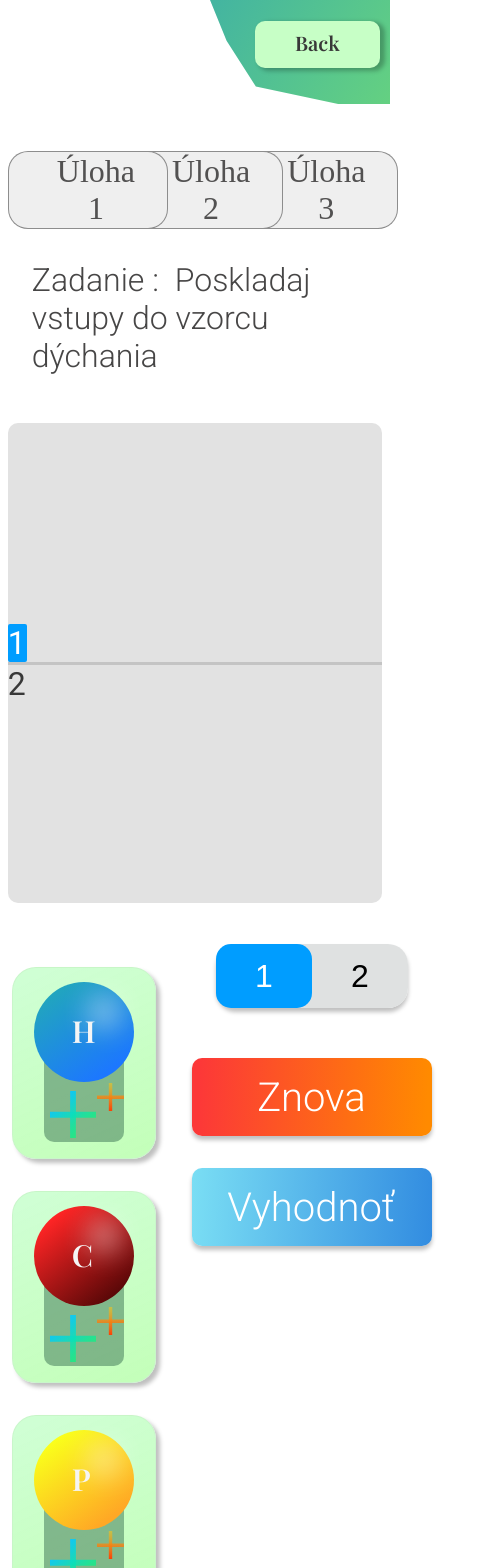
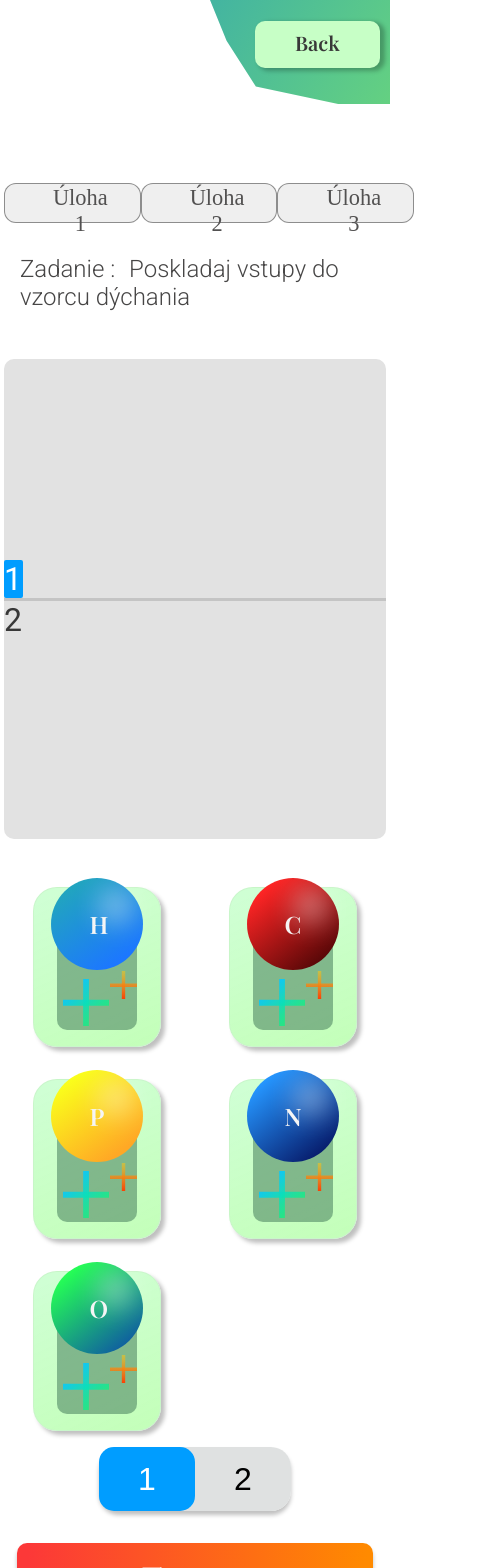
Before and after one commit to smravec/Photosynthesis-Breathing-React-Website, a React (Create React App) app: page /demo in a window 390 px wide. Shown: the top 1568 px of the page, 488 px wide, since content can reach past the window. Built offline with nearby package versions, Linux system fonts and the light colour scheme.

Commit message:
Responsive till 800px

```diff
--- a/src/components/AddElemDemoPage.module.css
+++ b/src/components/AddElemDemoPage.module.css
@@ -12,6 +12,8 @@
     box-sizing: border-box;
     box-shadow: 4px 4px 4px rgba(0, 0, 0, 0.25);
     border-radius: 24px;
+
+    position: relative;
 }
 
 /* Container where all the content is displayed */
@@ -36,8 +38,14 @@
     width: 100px;
     height: 100px;
 
-    transform: translate(0px,-60px);
+    transform:translate(0px, -60px);
 }
+
+.Atom div:first-child{
+    font-size: 1.9rem;
+    transform:translate(38px, 28px);
+}
+
 
 /* Container for all the actual buttons */
 .AddElemButtonsContainer{
@@ -100,3 +108,76 @@
 }
 
 /* Media Queries */
+@media screen and (max-width:800px){
+    .AddElem{
+        display: flex;
+        justify-content: center;
+
+        height: 10rem;
+        width: 8rem;
+
+        background:  linear-gradient(155.17deg, rgba(0, 255, 25, 0.1863) 6.54%, rgba(36, 255, 0, 0.27) 94.59%);
+
+        border: 1px solid rgba(200, 245, 202, 0.82);
+        box-sizing: border-box;
+        box-shadow: 4px 4px 4px rgba(0, 0, 0, 0.25);
+        border-radius: 24px;
+    }
+
+    .AddElemInnerContainer{
+        display: flex;
+        flex-direction: column;
+        justify-content: flex-end;
+
+        width: 5rem;
+
+        margin-top: 2.5rem;
+        margin-bottom: 1rem;
+        border-radius: 10px;
+
+        background: rgba(73, 129, 95, 0.56);
+    }
+
+    .Atom{
+        align-self: center;
+
+        width: 92px;
+        height: 92px;
+
+        transform: translate(0px,-60px);
+    }
+
+    .Atom div:first-child{
+        font-size: 1.5rem;
+        transform:translate(38px, 30px);
+    }
+
+    .AddElemButtonsContainer{
+        width: 100%;
+        height: 3.5rem;
+    }
+    #Add1Container{
+        width: 3.31rem;
+        height: 3.2rem;
+
+        margin-top: 0.2rem;
+    }
+
+    .Add1ElemVector{
+        border-radius: 5px;
+    }
+
+    #Add2Container{
+        width: 1.8rem;
+        height: 2rem;
+
+        transform: translate(50px,-60px);
+    }
+
+    .Add2ElemVector{
+        transform: translate(-3px);
+
+        border-radius: 5px;
+    }
+
+}
--- a/src/components/Atom.module.css
+++ b/src/components/Atom.module.css
@@ -1,6 +1,5 @@
 /* Css for generating the atoms shape */
 #atom {
-
     position: absolute;
 
     border-radius: 50%;
@@ -34,11 +33,8 @@
   }
 
 .number{
-  font-size: 1.3rem;
   font-family: "PlayFair Display";
   color: whitesmoke;
 
-  transform: translate(60px,14px);
-
   user-select: none;
 }
--- a/src/components/DemoPage.js
+++ b/src/components/DemoPage.js
@@ -70,9 +70,9 @@ export default function DemoPage() {
             }
         }
         else{
-            const randomMargin = Math.random() * 10 / 2
+            const randomMargin = Math.random() * 12 / 2
 
-            const NewElem = {name:ElemName, count:AddingOneOrTwo.toString() ,margin:randomMargin + "rem 10% 0px 0px"   }
+            const NewElem = {name:ElemName, count:AddingOneOrTwo.toString() ,margin:randomMargin + "rem"   }
 
             if(WhichIsChecked ==="1"){
                 AddItemToArray1([...Elems1Array,NewElem])
@@ -182,7 +182,6 @@ export default function DemoPage() {
                 </div>
 
 
-
             </div>
 
             <div className={styles.MainContentDisplay}>
@@ -194,7 +193,7 @@ export default function DemoPage() {
 
                         {Elems1Array.map((elem) => {
                             return(
-                                <div key= {elem.name} className={styles.UserAddedAtom} style={{margin: elem.margin}}>
+                                <div key= {elem.name} className={styles.UserAddedAtom} style={{"margin-top": elem.margin}}>
                                 <div className={styles.AtomContainer}>
                                     <Atom className={styles.Atom} key={elem.name} text = {elem.name} number={elem.count} style={{background:elem.color}}/>
                                 </div>
@@ -219,7 +218,7 @@ export default function DemoPage() {
                     <div className={styles.ChemElemContent} id={SolvedState !== "solving" ? styles.ChemElemContainer2_evaluated : null}>
                         {Elems2Array.map((elem) => {
                                 return(
-                                    <div key= {elem.name} className={styles.UserAddedAtom} style={{margin: elem.margin}}>
+                                    <div key= {elem.name} className={styles.UserAddedAtom} style={{"margin-top": elem.margin}}>
                                     <div className={styles.AtomContainer}>
                                         <Atom key={elem.name} className={styles.Atom} text = {elem.name} number={elem.count} style={{background:elem.color}}/>
                                     </div>
--- a/src/components/DemoPage.module.css
+++ b/src/components/DemoPage.module.css
@@ -6,6 +6,18 @@
 .AtomContainer{
     width: 100px;
     height: 100px;
+}
+
+/* Atom text and number size */
+.Atom div:first-child{
+    font-size: 1.9rem;
+    transform:translate(38px, 28px);
+}
+
+.Atom div:last-child{
+    font-size: 1.3rem;
+
+    transform: translate(60px,14px)
 }
 
 /* Main Container */
@@ -65,12 +77,13 @@
     width: 96%;
 
     align-self: center;
+
 }
 
 /* Assignment Buttons section */
 .ButtonsContainer{
     display: flex;
-    width: fit-content;
+    width: 96%;
 }
 
 .Button{
@@ -110,7 +123,7 @@
 .AssignmentTextContainer{
     display: flex;
 
-    margin-left: 0.5rem;
+
 }
 
 /* This text never changes (is static) */
@@ -240,7 +253,6 @@
 
     display: flex;
     align-self: center;
-    justify-self: center;
 }
 
 
@@ -272,11 +284,15 @@
     100%{
         opacity: 100;
         transform: translate(0px);
+
     }
 }
 
 .UserAddedAtom{
     animation: AtomAppearing 1s;
+    margin-left: 10%;
+
+
 }
 
 
@@ -348,6 +364,7 @@
     justify-items: center;
     grid-template-columns: repeat(auto-fit, minmax(9.5rem, 1fr));
     row-gap: 2rem;
+    column-gap: 1.25rem;
 
     margin-top: 2rem;
 }
@@ -359,8 +376,6 @@
     align-items: center;
 
     justify-content: space-around;
-
-    max-height: 20rem;
 }
 
 /* Button that select if you are adding to the first or second display content container */
@@ -453,6 +468,123 @@
 }
 
 /* Media Queries for responsivity */
+
+/* Tablet Version */
+@media screen and (max-width:800px){
+    .MainContentContainer{
+        width: 98%;
+
+    }
+
+    .Atom,.AtomContainer{
+        width: 70px;
+        height: 70px;
+    }
+
+    .Atom div:first-child{
+        font-size: 1.3rem;
+        transform:translate(27px, 21px);
+    }
+
+    .Atom div:last-child{
+        font-size: 1rem;
+
+        transform: translate(45px,10px)
+    }
+
+    .ChemElemContainer1 .ChemElemContent{
+        margin-top: 1rem;
+    }
+
+    .ButtonsContainer{
+        margin-top: 2rem;
+
+        width: 100%;
+
+
+
+    }
+
+    #AssignmentButton1{
+        z-index: 3;
+
+       }
+
+       #AssignmentButton2{
+           z-index: 2;
+           right: 0px;
+       }
+
+       #AssignmentButton3{
+           z-index: 1;
+           right: 0px;
+       }
+
+
+    .Button{
+
+        font-size: 1.4rem;
+        height: 2.5rem;
+        border-radius: 12px ;
+
+        width: 100%;
+        max-width: 10rem;
+
+
+
+    }
+
+    .AssignmentText{
+        font-size: 1.5rem;
+    }
+
+    .MainInputContainer{
+        display: grid;
+        grid-template-columns: 1fr ;
+        column-gap: 2rem;
+
+        margin-top: 1rem;
+
+        justify-self: center;
+        align-self: center;
+
+        width: 96%;
+    }
+
+
+    .AddElemContainer{
+        grid-template-columns: repeat(auto-fill, minmax(8rem, 1fr));
+        column-gap: 1rem;
+    }
+
+    .OtherButtonsContainer{
+        margin-top: 1rem;
+
+        margin-bottom: 2rem;
+
+    }
+
+    .FinalButtonsContainer{
+
+        width: 95%;
+        max-width: 26rem;
+        display: grid;
+        justify-items: center;
+        grid-template-columns: repeat(auto-fill,minmax(10rem,1fr));
+    }
+
+    .ButtonAgain,.ButtonEvaluate{
+        margin: 0;
+        width: 100%;
+    }
+
+}
+
+/* Mobile Version */
+@media screen and (max-width:450px){
+
+}
+
 /* Quick fixes */
 @media screen and (max-width:1400px){
     .FinalButtonsContainer{
@@ -470,10 +602,20 @@
 
 }
 
-
-/* Tablet Version */
-@media screen and (max-width:1000px){
-
+@media screen and (max-width:1050px) {
+    .UserAddedAtom{
+        margin-left: 5%;
+    }
 }
 
-/* Mobile Version */
+@media screen and (max-width:799px) {
+    .UserAddedAtom{
+        margin-left: 8%;
+    }
+}
+
+@media screen and (max-width: 650px){
+    .UserAddedAtom{
+        margin-left: 3%;
+    }
+}
--- a/src/index.css
+++ b/src/index.css
@@ -4,6 +4,8 @@
 
   font-size: 16px;
   font-family: "Roboto",sans-serif;
+
+  box-sizing: border-box;
 
 }
 
```
Also changed, not shown: src/components/Atom.js (line endings or trailing spaces).
